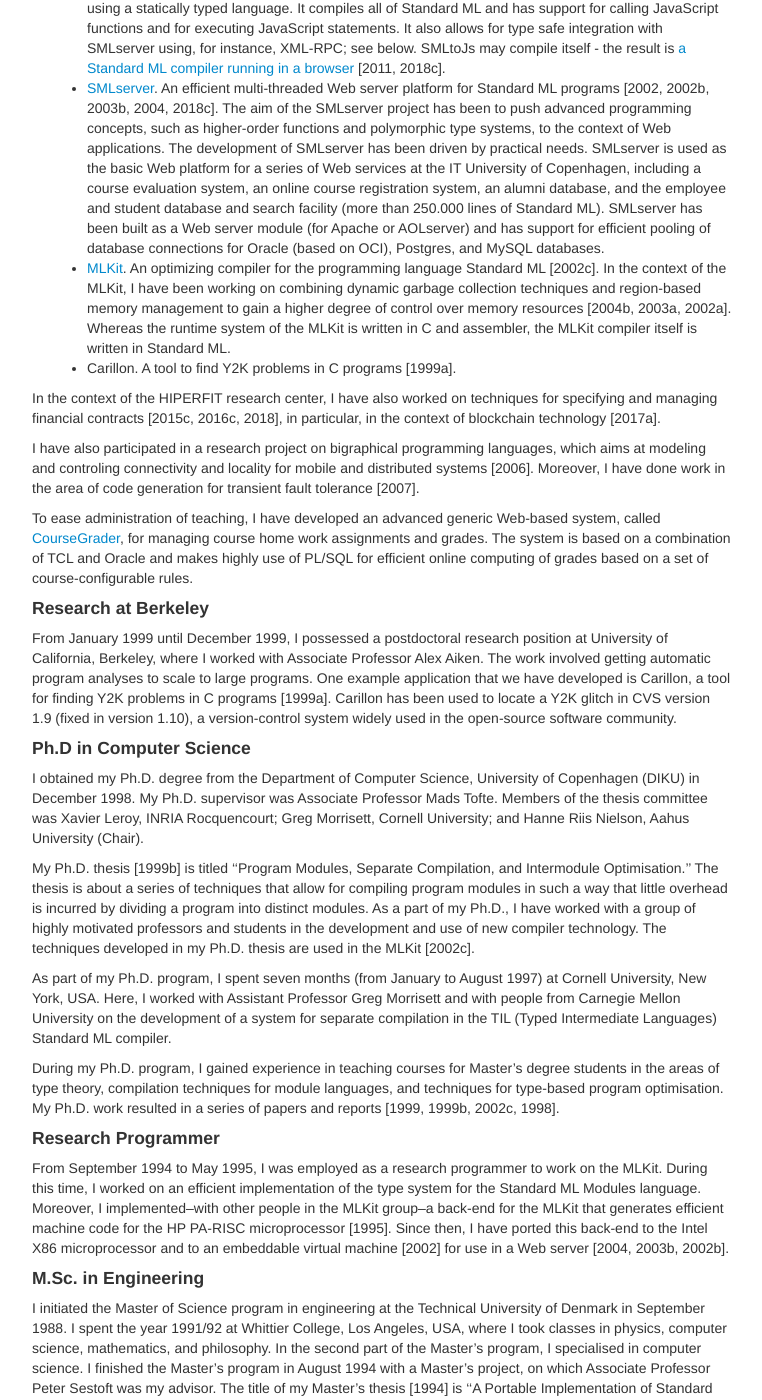
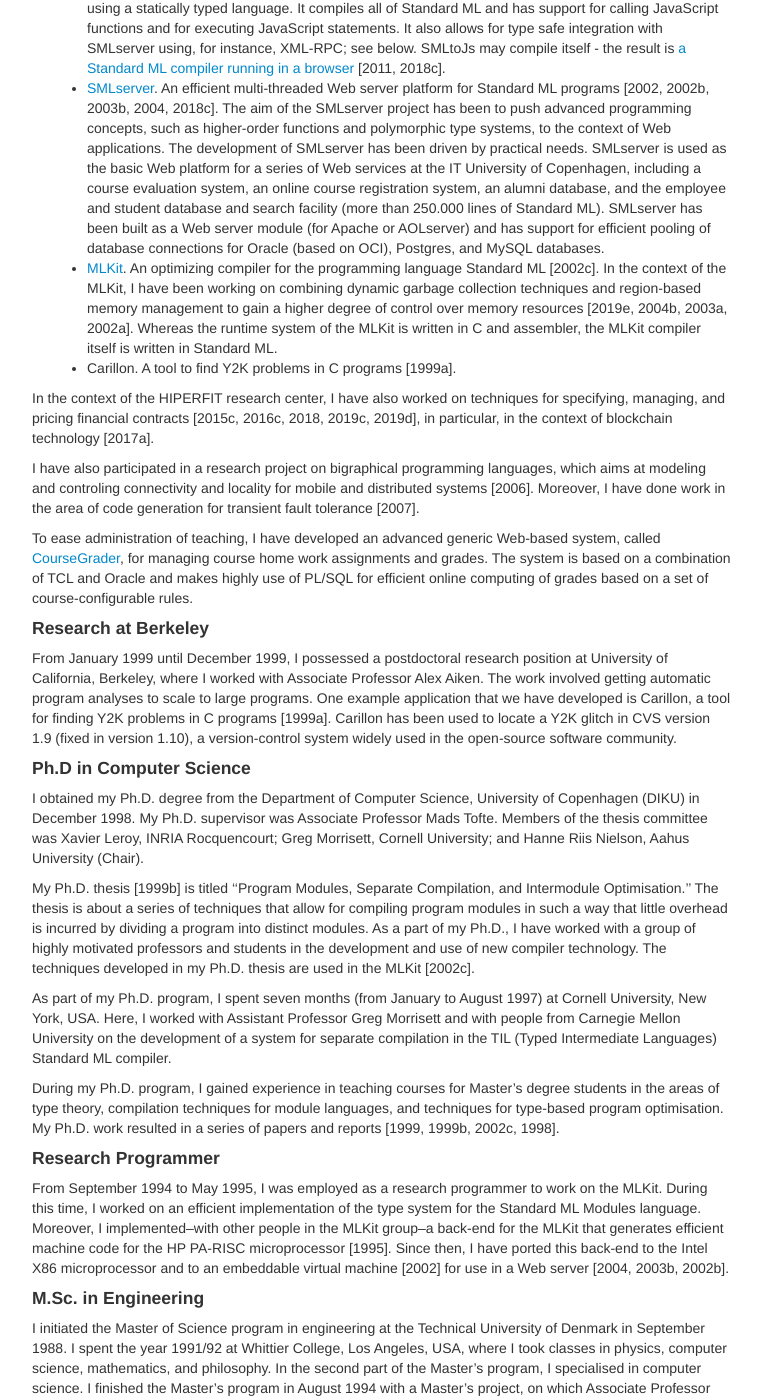
Before and after one commit to melsman/melsman.github.io, a Jekyll site: the page built from cv.md, in a window 1280 px wide and 1400 px high, scrolled down 1515 px. Shown: the whole window, without its empty margins (258-1020 px from the left). Built offline with Jekyll 4.4.1, drawn with Linux system fonts in a browser that asks for light colours; nearby versions of some CDN libraries; some of the changed text lies outside the part shown.

Commit message:
new papers

```diff
--- a/cv.md
+++ b/cv.md
@@ -133,15 +133,15 @@
 context of the MLKit, I have been working on combining dynamic garbage
 collection techniques and region-based memory management to gain a
 higher degree of control over memory resources
-[2004b, 2003a, 2002a]. Whereas the runtime system of the MLKit is
+[2019e, 2004b, 2003a, 2002a]. Whereas the runtime system of the MLKit is
 written in C and assembler, the MLKit compiler itself is written in
 Standard ML.
 
 * Carillon. A tool to find Y2K problems in C programs [1999a].
 
 In the context of the HIPERFIT research center, I have also worked on
-techniques for specifying and managing financial contracts
-[2015c, 2016c, 2018], in particular, in the context of blockchain technology [2017a].
+techniques for specifying, managing, and pricing financial contracts
+[2015c, 2016c, 2018, 2019c, 2019d], in particular, in the context of blockchain technology [2017a].
 
 I have also participated in a research project on bigraphical
 programming languages, which aims at modeling and controling
@@ -329,6 +332,12 @@
 * Wojciech Michal Pawlak (industrial PhD student in collaboration with SimCorp)
 
 #### Publications
+
+* [2019e] Martin Elsman and Niels Hallenberg. On the Effects of Integrating Region-based Memory Management and Generational Garbage Collection in ML. In International Symposium on Practical Aspects of Declarative Languages (PADL ‘20). New Orleans, USA. January, 2020.
+
+* [2019d] Wojciech Pawlak, Martin Elsman, and Cosmin Oancea. A Functional Approach to Accelerating Monte Carlo based American Option Pricing. In 31st symposium on Implementation and Application of Functional Languages (IFL ‘19). Singapore. September, 2019.
+
+* [2019c] Wojciech Pawlak, Martin Elsman, and Cosmin Oancea. Extended Abstract: A Functional Approach to Accelerating Monte Carlo based American Option Pricing. Presented at the 8th ACM SIGPLAN International Workshop on Functional High-Performance and Numerical Computing (FHPNC ‘19). Berlin, Germany. August, 2019.
 
 * [2019b] Duc Minh Tran, Troels Henriksen, and Martin Elsman. Compositional Deep Learning in Futhark. In Proceedings of the 8th ACM SIGPLAN International Workshop on Functional High-Performance and Numerical Computing (FHPNC '19). Berlin, Germany. August, 2019.
 
```
Also changed, not shown: other parts of cv.md (+3 -0 lines).
